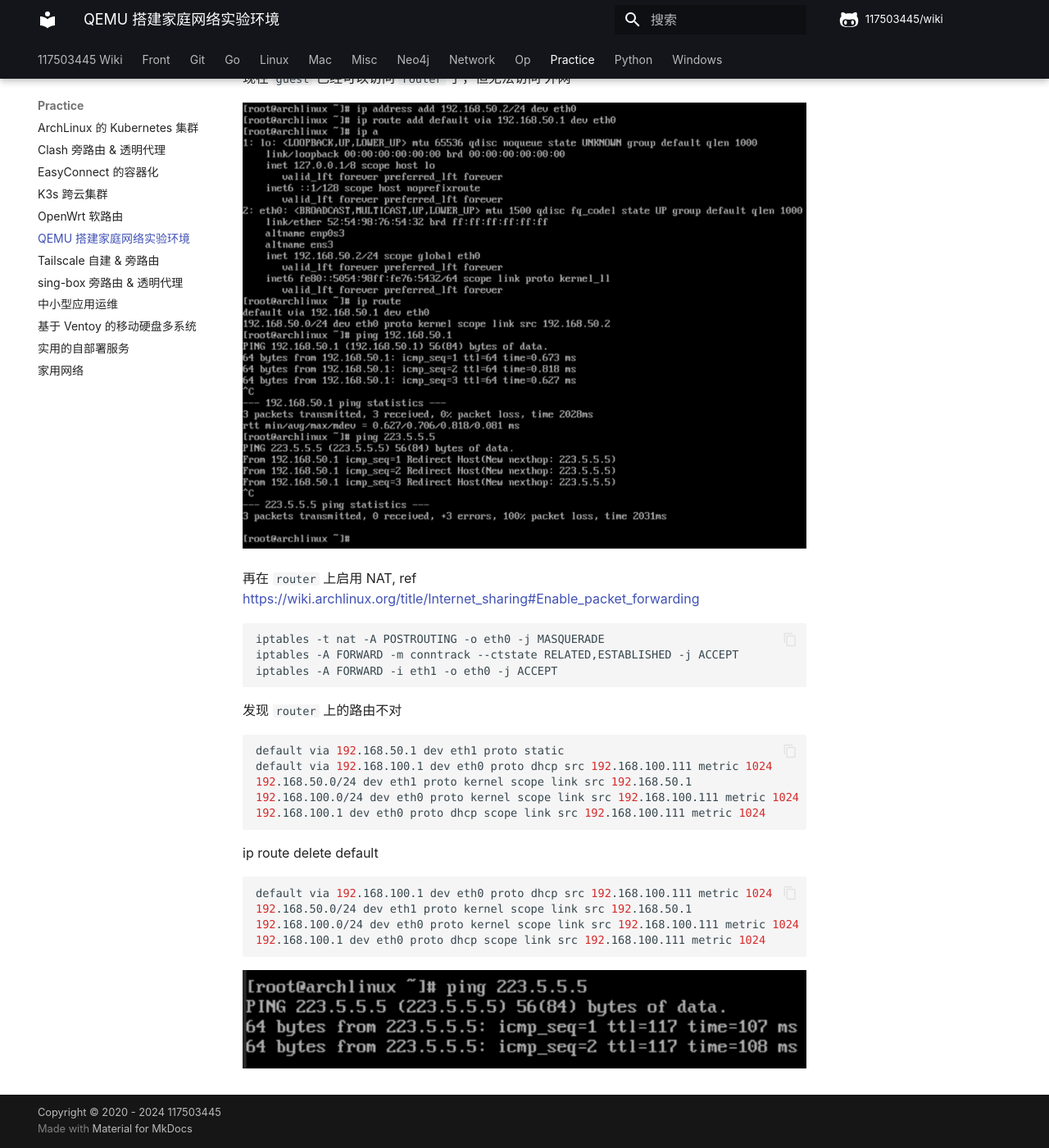
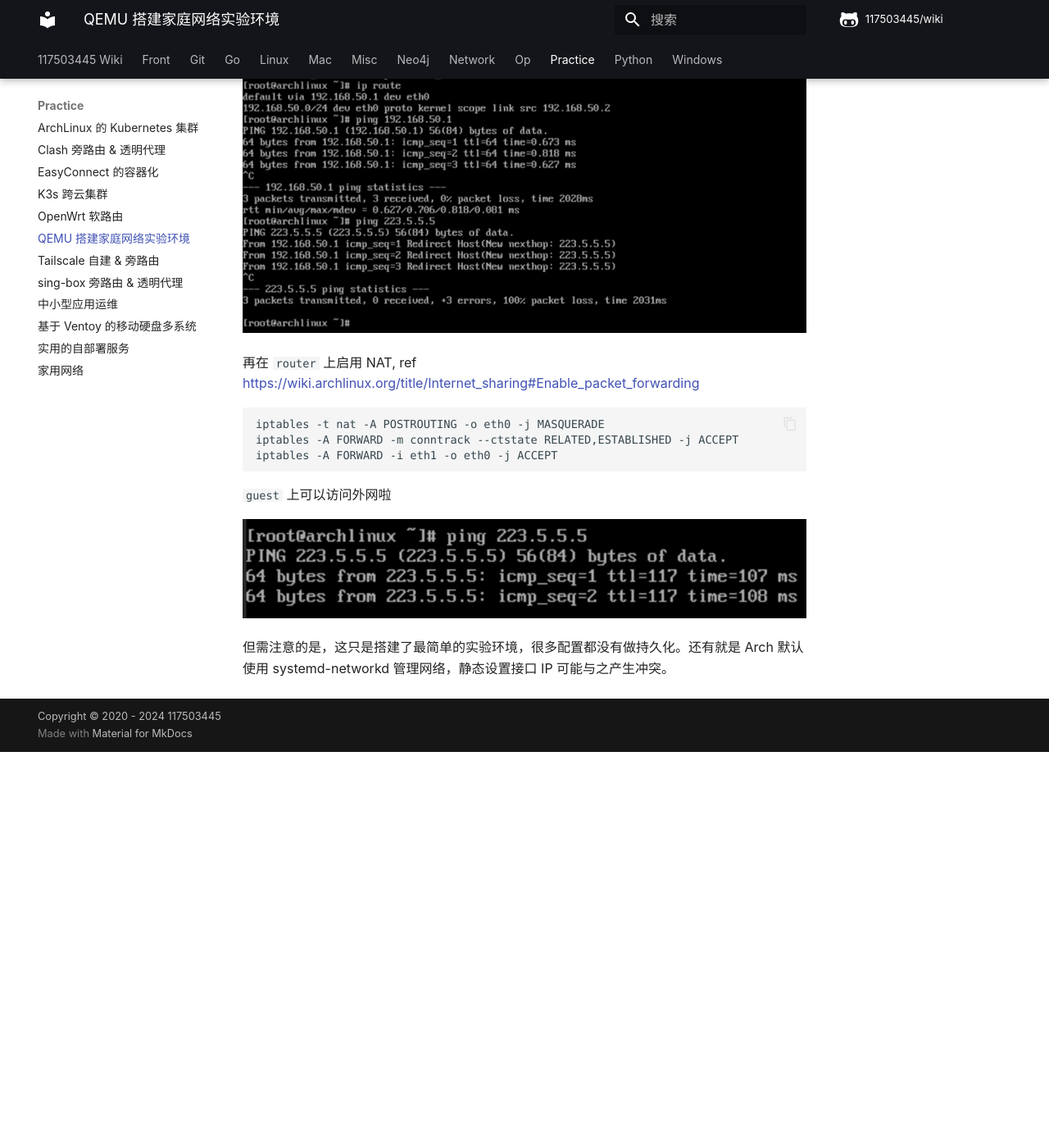
Before and after one commit to 117503445/wiki, an MkDocs documentation site: the page built from docs/practice/QEMU 搭建家庭网络实验环境.md, in a window 1280 px wide and 1400 px high, scrolled down 5627 px. Shown: the whole window at 82% size. Built offline with MkDocs 1.6.1 and Material for MkDocs 9.7.7, drawn with Linux system fonts in a browser that asks for light colours; some web fonts are replaced; comment, search, counter and statistics services are not loaded; after the commit the page ends 6544 px from its top, so only the background shows below that; some of the changed text lies outside the part shown.

Commit message:
QEMU 搭建家庭网络实验环境
Signed-off-by: 117503445 <t117503445@gmail.com>

````diff
--- a/docs/practice/QEMU 搭建家庭网络实验环境.md
+++ b/docs/practice/QEMU 搭建家庭网络实验环境.md
@@ -1,6 +1,6 @@
 # QEMU 搭建家庭网络实验环境
 
-在测试家庭网络时，如果直接在路由器上搞，可能会影响到家庭网络的正常使用。因此，我们可以使用 QEMU 搭建一个家庭网络实验环境，用于测试家庭网络的各种功能。具体的，本文中会创建 2 个虚拟机，一个作为路由器，一个作为终端，然后通过路由器实现终端访问外网。
+在测试家庭网络时，如果直接在路由器上搞，可能会影响到家庭网络的正常使用。因此，我们可以使用 QEMU 搭建一个家庭网络实验环境，用于测试家庭网络的各种功能。具体的，本文中会创建 2 个虚拟机，一个作为路由器 `router`，一个作为终端 `guest`，然后通过路由器实现终端访问外网。
 
 宿主机、虚拟机都使用 Arch Linux，文档齐全
 
@@ -44,12 +44,6 @@ su - builder -c "yay -Sy --noconfirm novnc"
 
 ```sh
 pacman -Syu --noconfirm aria2
-```
-
-下载镜像
-
-```sh
-aria2c -x 16 -s 16 https://geo.mirror.pkgbuild.com/images/v20241115.279641/Arch-Linux-x86_64-basic-20241115.279641.qcow2
 ```
 
 创建 `br0`，ref <https://wiki.archlinux.org/title/Network_bridge#Adding_the_main_network_interface_2>
@@ -112,6 +106,12 @@ allow br1
 EOF
 ```
 
+下载 ArchLinux qcow2 镜像
+
+```sh
+aria2c -x 16 -s 16 https://geo.mirror.pkgbuild.com/images/v20241115.279641/Arch-Linux-x86_64-basic-20241115.279641.qcow2
+```
+
 准备虚拟机镜像
 
 ```sh
@@ -119,7 +119,7 @@ cp Arch-Linux-x86_64-basic-20241115.279641.qcow2 router.qcow2
 cp Arch-Linux-x86_64-basic-20241115.279641.qcow2 guest.qcow2
 ```
 
-运行 `router` 虚拟机
+运行 `router` 虚拟机, `-enable-kvm` 启用 KVM 加速，`-m 4096M` 指定 4096M 内存
 
 ```sh
 qemu-system-x86_64 \
@@ -172,26 +172,27 @@ ip route
 ip neighbor
 ```
 
+`router` 虚拟机输出如下
+
 ![alt text](<QEMU 搭建家庭网络实验环境.assets/image.png>)
+
+`guest` 虚拟机输出如下
 
 ![alt text](<QEMU 搭建家庭网络实验环境.assets/image-1.png>)
 
 可以看到，`router` 虚拟机的 `eth0` 申请到了 `192.168.100.111`，已经可以上网了
+
+启用 SSH
 
 ```sh
 systemctl is-system-running # 预期 running，如果还是 starting，可以 systemctl list-jobs 查看任务，并 systemctl stop 卡住的任务
 systemctl enable --now sshd # 启用 sshd 服务
 ```
 
-启用 sshd 后，可以通过 `ssh arch@192.168.100.111` 登录到 `router` 虚拟机，再 `sudo su` 切到 `root` 用户。
-
-默认是用 systemd-networkd 管理网络的，可以通过 `systemctl status systemd-networkd` 查看是否启用
-
-在 `router` 虚拟机中
+启用 SSH 后，可以通过 `ssh arch@192.168.100.111` 登录到 `router` 虚拟机，再 `sudo su` 切到 `root` 用户。但 `guest` 还没联网，所以暂时还只能用 `NoVNC`。
 
 
-
-修改网络转发配置
+在 `router` 虚拟机中 修改网络转发配置
 ```sh
 sysctl -w net.ipv4.ip_forward=1
 sysctl -w net.ipv4.conf.all.forwarding=1
@@ -205,20 +206,10 @@ cat /proc/sys/net/ipv4/ip_forward
 # 预期输出 1
 ```
 
-添加 eth1 静态 ip 配置
+在 `router` 虚拟机中 添加 eth1 静态 ip 配置
 
 ```sh
-cat << EOF > /etc/systemd/network/10-eth1.network
-[Match]
-Name=eth1
-
-[Network]
-Address=192.168.50.1/24
-Gateway=192.168.50.1
-DNS=223.5.5.5
-EOF
-
-systemctl restart systemd-networkd
+ip address add 192.168.50.1/24 dev eth1
 ```
 
 检查
@@ -229,27 +220,21 @@ systemctl restart systemd-networkd
     link/loopback 00:00:00:00:00:00 brd 00:00:00:00:00:00
     inet 127.0.0.1/8 scope host lo
        valid_lft forever preferred_lft forever
-    inet6 ::1/128 scope host noprefixroute
-       valid_lft forever preferred_lft forever
 2: eth0: <BROADCAST,MULTICAST,UP,LOWER_UP> mtu 1500 qdisc fq_codel state UP group default qlen 1000
     link/ether 52:54:00:12:34:56 brd ff:ff:ff:ff:ff:ff
     altname enp0s3
     altname ens3
     inet 192.168.100.111/24 metric 1024 brd 192.168.100.255 scope global dynamic eth0
        valid_lft 43143sec preferred_lft 43143sec
-    inet6 fe80::5054:ff:fe12:3456/64 scope link dadfailed tentative proto kernel_ll
-       valid_lft forever preferred_lft forever
 3: eth1: <BROADCAST,MULTICAST,UP,LOWER_UP> mtu 1500 qdisc fq_codel state UP group default qlen 1000
     link/ether 52:54:00:12:34:57 brd ff:ff:ff:ff:ff:ff
     altname enp0s4
     altname ens4
     inet 192.168.50.1/24 brd 192.168.50.255 scope global eth1
        valid_lft forever preferred_lft forever
-    inet6 fe80::5054:ff:fe12:3457/64 scope link proto kernel_ll
-       valid_lft forever preferred_lft forever
 ```
 
-在 guest 上设置静态 ip
+在 `guest` 上设置静态 ip
 
 ```sh
 ip address add 192.168.50.2/24 dev eth0
@@ -268,23 +253,8 @@ iptables -A FORWARD -m conntrack --ctstate RELATED,ESTABLISHED -j ACCEPT
 iptables -A FORWARD -i eth1 -o eth0 -j ACCEPT
 ```
 
-发现 `router` 上的路由不对
-
-```sh
-default via 192.168.50.1 dev eth1 proto static
-default via 192.168.100.1 dev eth0 proto dhcp src 192.168.100.111 metric 1024
-192.168.50.0/24 dev eth1 proto kernel scope link src 192.168.50.1
-192.168.100.0/24 dev eth0 proto kernel scope link src 192.168.100.111 metric 1024
-192.168.100.1 dev eth0 proto dhcp scope link src 192.168.100.111 metric 1024
-```
-
-ip route delete default
-
-```sh
-default via 192.168.100.1 dev eth0 proto dhcp src 192.168.100.111 metric 1024
-192.168.50.0/24 dev eth1 proto kernel scope link src 192.168.50.1
-192.168.100.0/24 dev eth0 proto kernel scope link src 192.168.100.111 metric 1024
-192.168.100.1 dev eth0 proto dhcp scope link src 192.168.100.111 metric 1024
-```
+`guest` 上可以访问外网啦
 
 ![alt text](<QEMU 搭建家庭网络实验环境.assets/image-2.png>)
+
+但需注意的是，这只是搭建了最简单的实验环境，很多配置都没有做持久化。还有就是 Arch 默认使用 systemd-networkd 管理网络，静态设置接口 IP 可能与之产生冲突。
````
